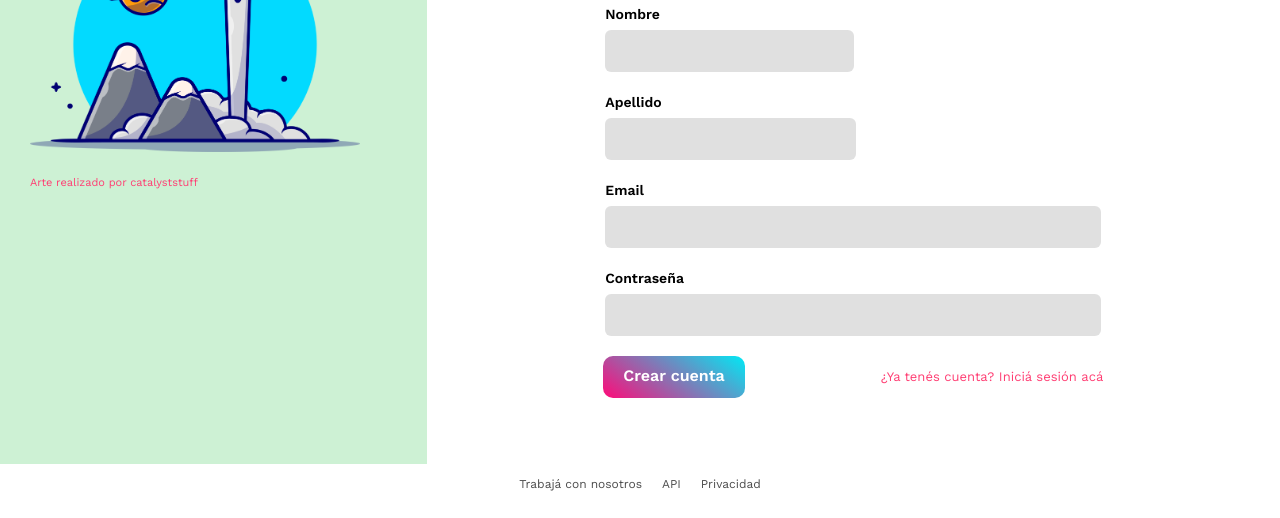
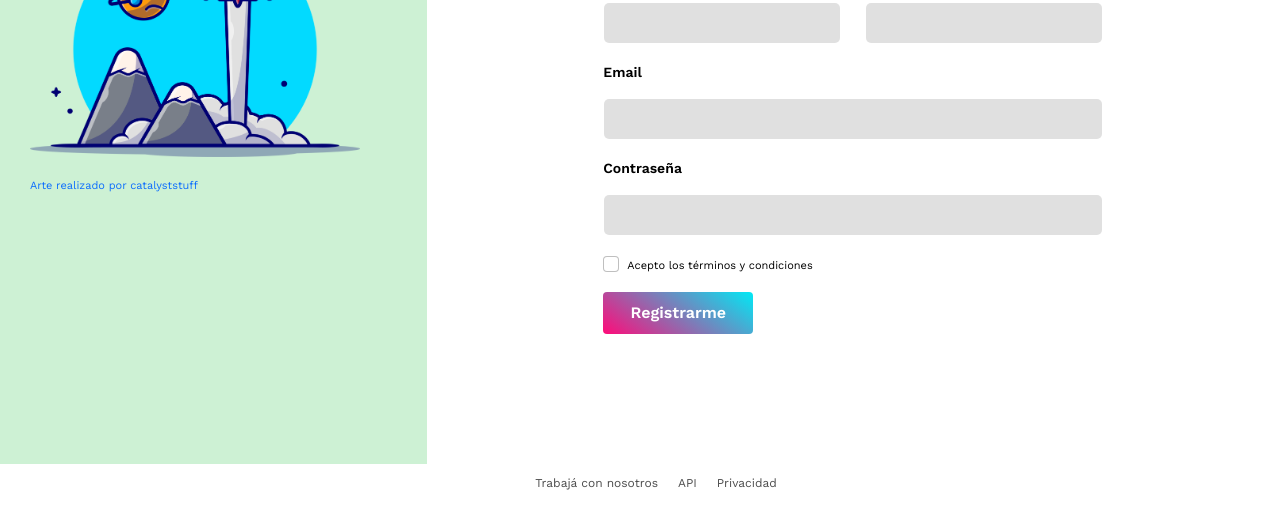
Before and after one commit to gianlucamoriconi/flywithme, a plain HTML site: page pages/register.html in a window 1280 px wide. Shown: the part 296-814 px from the top of the page. Drawn offline with nearby package versions, Linux system fonts and the light colour scheme.

Commit message:
Agregamos el form de bootstrap en la página de registro

```diff
--- a/pages/register.html
+++ b/pages/register.html
@@ -8,6 +8,8 @@
       <link rel="preconnect" href="https://fonts.googleapis.com">
       <link rel="preconnect" href="https://fonts.gstatic.com" crossorigin>
       <link href="https://fonts.googleapis.com/css2?family=Work+Sans:ital,wght@0,100;0,200;0,300;0,400;0,500;0,600;0,700;0,800;0,900;1,100;1,200;1,300;1,400;1,500;1,600;1,700;1,800;1,900&display=swap" rel="stylesheet">
+      <link href="https://cdn.jsdelivr.net/npm/bootstrap@5.1.3/dist/css/bootstrap.min.css" rel="stylesheet" integrity="sha384-1BmE4kWBq78iYhFldvKuhfTAU6auU8tT94WrHftjDbrCEXSU1oBoqyl2QvZ6jIW3" crossorigin="anonymous">
+      <script src="https://cdn.jsdelivr.net/npm/bootstrap@5.1.3/dist/js/bootstrap.bundle.min.js" integrity="sha384-ka7Sk0Gln4gmtz2MlQnikT1wXgYsOg+OMhuP+IlRH9sENBO0LRn5q+8nbTov4+1p" crossorigin="anonymous"></script>
       <title>Registrarme en Flywithme</title>
    </head>
    <body id="register">
@@ -72,33 +74,39 @@
                         </a>
                      </div>
                      <hr>
-                     <div class="register-box register-manual">
-                        <h2 class="title-in-form">Registrate con un email</h2>
-                        <div class="inputs">
-                           <div class="name-lastname-container">
-                              <fieldset class="name">
-                                 <label for="user-email">Nombre</label>
-                                 <input type="text" tabindex="1" name="name" class="text-input" autocorrect="off" autocapitalize="off"  required>
-                              </fieldset>
-                              <fieldset class="last-name">
-                                 <label for="last-name">Apellido</label>
-                                 <input type="text" tabindex="2" name="password" class="text-input" autocorrect="off" autocapitalize="off" required>
-                              </fieldset>
-                           </div>
-                           <fieldset>
-                              <label for="email">Email</label>
-                              <input type="text" tabindex="3" name="email" class="text-input" autocorrect="off" autocapitalize="off" required>
-                           </fieldset>
-                           <fieldset>
-                              <label for="password">Contraseña</label>
-                              <input type="password" tabindex="4" name="password" class="text-input" autocorrect="off" autocapitalize="off" required>
-                           </fieldset>
+                     <div class="row">
+                     <div class="col-md-6">
+                       <div class="mb-3">
+                          <label for="name" class="form-label">Nombre</label>
+                          <input type="text" class="form-control" id="name">
+                          <!-- <div id="emailHelp" class="form-text">We'll never share your email with anyone else.</div> -->
                         </div>
-                        <div class="accions-form">
-                           <button class="button btn-primary register" type="submit" value="Crear cuenta" tabindex="5">Crear cuenta</button>
-                           <a class="another-action register-accion" href="./login.html">¿Ya tenés cuenta? Iniciá sesión acá</a>
+                      </div>
+                      <div class="col-md-6">
+                        <div class="mb-3">
+                           <label for="lastname" class="form-label">Apellido</label>
+                           <input type="text" class="form-control" id="lastname">
+                           <!-- <div id="emailHelp" class="form-text">We'll never share your email with anyone else.</div> -->
+                         </div>
+                       </div>
+                       <div class="mb-3">
+                         <label for="email" class="form-label">Email</label>
+                         <input type="email" class="form-control" id="email">
+                       </div>
+                        <div class="mb-3">
+                          <label for="password" class="form-label">Contraseña</label>
+                          <input type="password" class="form-control" id="password">
                         </div>
-                     </div>
+                        <div class="mb-3 form-check">
+                          <input type="checkbox" class="form-check-input" id="terms-and-conditions">
+                          <label class="form-check-label" for="terms-conditions">Acepto los términos y condiciones</label>
+                        </div>
+                        <div class="mb-3 col-md-12 button-container">
+                          <button type="submit" class="btn btn-primary">Registrarme</button>
+                        </div>
+                      </div>
+                    </div>
+
                   </form>
                </div>
             </div>
--- a/style.css
+++ b/style.css
@@ -636,7 +636,7 @@ a:hover, .action:hover{
   cursor: pointer;
   display: block;
   font-size: 15px;
-  font-weight: 600;
+  font-weight: 600!important;
   width: 150px;
   text-align: center;
   border-radius: 10px;
@@ -782,7 +782,7 @@ form label{
   font-weight: 600;
 }
 
-form input, form button{
+form input:not([type="checkbox"]), form button{
   width: 100%;
   min-height: 42px;
   border-radius: 6px;
@@ -791,6 +791,19 @@ form input, form button{
   margin-top: 7px;
   padding-left: 8px;
   padding-right: 8px;
+}
+
+label.form-check-label{
+  font-size: 11px;
+  font-weight: 400;
+}
+
+.form-check{
+  padding-left: calc(var(--bs-gutter-x) * 1.5)!important;
+}
+
+.btn-primary{
+  border-color: unset!important;
 }
 
 .button.login, .button.register{
@@ -1044,7 +1057,7 @@ footer a:hover{
   background: -webkit-linear-gradient(36deg, rgba(255,11,121,1) 0%, rgba(0,233,245,1) 100%);
   background: linear-gradient(36deg, rgba(255,11,121,1) 0%, rgba(0,233,245,1) 100%);
   filter: progid:DXImageTransform.Microsoft.gradient(startColorstr="#ff0b79",endColorstr="#00e9f5",GradientType=1);
-  border: 0px;
+  border: 0px!important;
 }
 }
 
```
